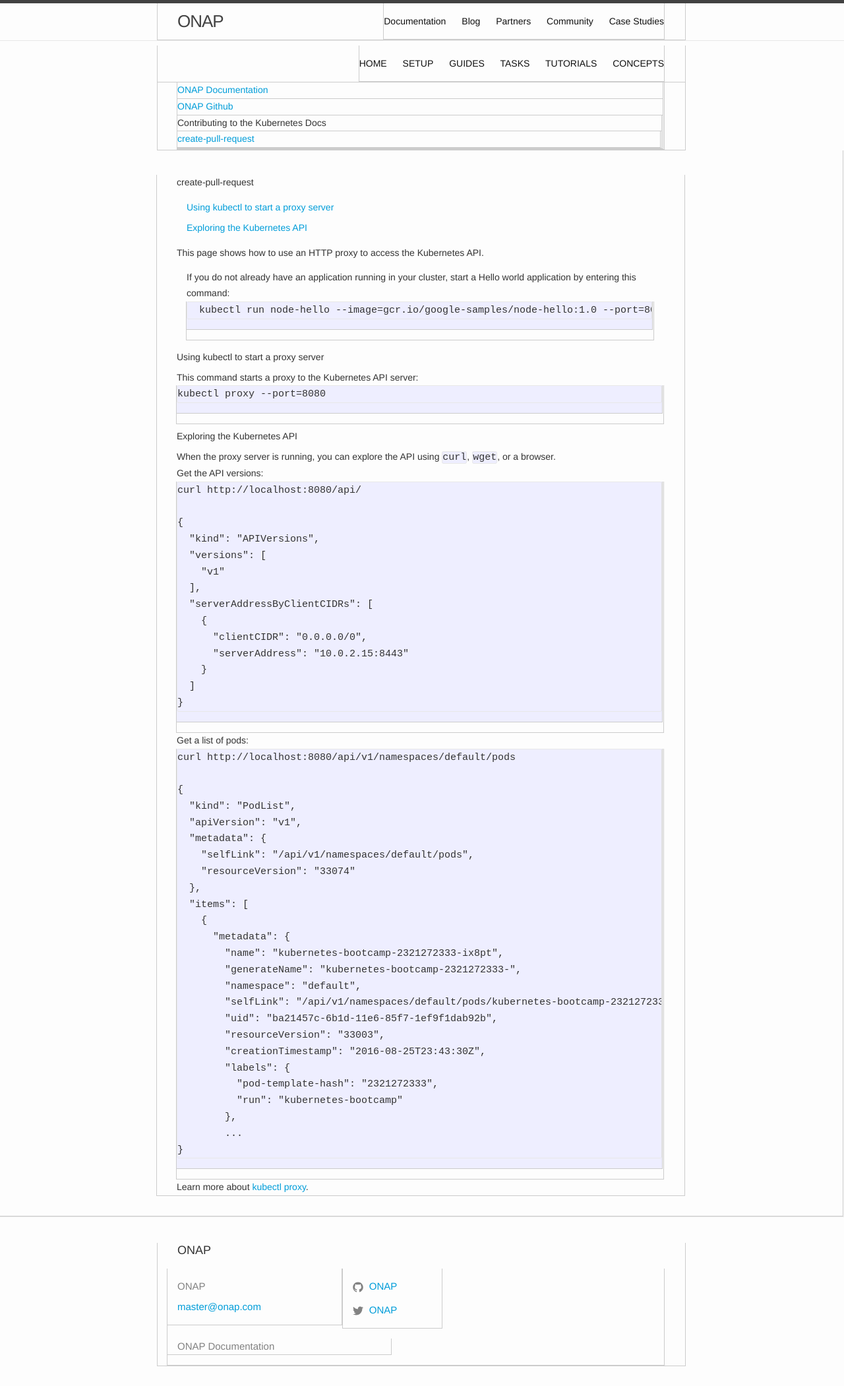
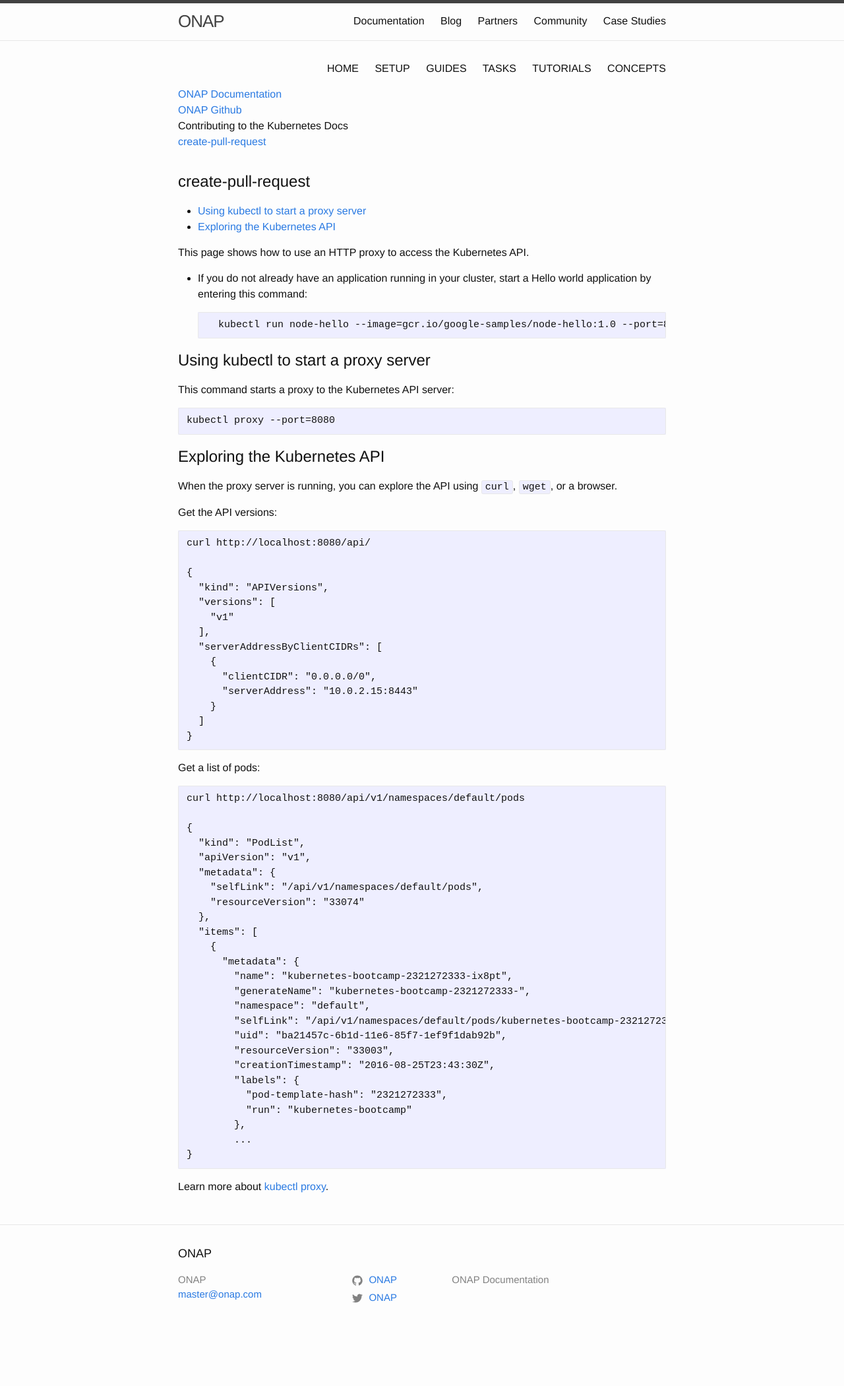
Before and after one commit to pnpdjie/pnpdjie.github.io, a Jekyll site: the page built from docs/home/contribute/create-pull-request.md, in a window 1280 px wide. Shown: the whole page at 66% size. Built offline with Jekyll 4.4.1, drawn with Linux system fonts in a browser that asks for light colours; cached includes are drawn as plain includes; after the commit the page ends 2039 px from its top, so only the background shows below that.

Commit message:
Update main.css

```diff
--- a/css/main.css
+++ b/css/main.css
@@ -1,207 +1,3 @@
- body {
-	padding: 0;
-	margin: 0;
-	width: 100%;
-	font-family: "Microsoft Yahei", "Helvetica";
-	color: #333;
-	font-size: 14px;
-	line-height: 1.7em;
-}
-
-.p {
-	margin-top: .6em;
-	margin-bottom: .6em;
-}
-
-p {
-	margin-top: .5em;
-	margin-bottom: .5em;
-}
-
-
-table p {
-	margin-top: .2em;
-	margin-bottom: .2em;
-}
-
-
-img {
-	margin-top: .3em;
-}
-
-
-div {
-	border: 1px solid #ccc;
-	border-top-width: 0;
-	padding: 15px;
-	position: relative;
-	left: -1px;
-	margin: 0;
-}
-
-
-ul {
-	list-style-type: none;
-}
-
-li ul {
-	margin-top: .6em;
-}
-
-li {
-	margin-top: .6em;
-	margin-bottom: .6em;
-}
-
-
-
-table li {
-	margin-top: .2em;
-	margin-bottom: .2em;
-}
-
-ol ul {
-	list-style: disc;
-}
-
-ul ul {
-	list-style: square;
-}
-
-ol ul ul {
-	list-style: square;
-}
-
-ol ul {
-	list-style-type: disc;
-}
-
-table ol {
-	margin-top: .4em;
-	margin-bottom: .4em;
-	list-style: decimal;
-}
-
-table ul {
-	margin-top: .4em;
-	margin-bottom: .4em;
-	list-style: disc;
-}
-
-table ul ul {
-	margin-top: .4em;
-	margin-bottom: .4em;
-	list-style: square;
-}
-
-table ol ol {
-	margin-top: .4em;
-	margin-bottom: .4em;
-	list-style: lower-alpha;
-}
-
-table ol ul {
-	margin-top: .4em;
-	margin-bottom: .4em;
-	list-style: disc;
-}
-
-table ul ol {
-	margin-top: .4em;
-	margin-bottom: .4em;
-	list-style: decimal;
-}
-
-
-th {
-	background-color: #cfcfcf;
-}
-
-table {
-	margin-bottom: 1.2em;
-	border-collapse: collapse;
-	border-spacing: 0;
-}
-
-table caption {
-	margin-top: 8pt;
-	text-align: left;
-}
-
-dd {
-	margin-top: .5em;
-	margin-bottom: .5em;
-}
-
-
-*[compact="yes"]>li {
-	margin-top: 0;
-}
-
-*[compact="no"]>li {
-	margin-top: .53em;
-}
-
-
-
-
-pre {
-	font-family: ÐÂËÎÌå;
-	font-size: 10pt;
-	font-weight: normal;
-	margin-left: 9;
-	margin-top: 2;
-	margin-bottom: 2;
-}
-
-
-body, div, dl, dt, dd, ul, ol, li, pre, code, form, input, button,
-	textarea, p, blockquote, th, td {
-	margin: 0;
-	padding: 0;
-}
-
-ol {
-	margin: 1em 20px 1em 20px;
-}
-
-ul {
-	margin: 1em 15px 1em 15px;
-}
-
-ol li {
-	margin-top: .5em;
-	margin-bottom: .5em;
-}
-
-ul li {
-	margin-top: .5em;
-	margin-bottom: .5em;
-}
-
-h1, h2, h3, h4, h5, h6 {
-	margin: .5em 0;
-	font-size: 100%;
-	font-weight: normal;
-}
-
-* {
-	zoom: 1;
-}
-
-
-
-a {
-	color: #009DD9;
-	outline: none;
-	text-decoration: none;
-}
-
-
-
-a * {
-	cursor: pointer;
-}
 
 
 
```
